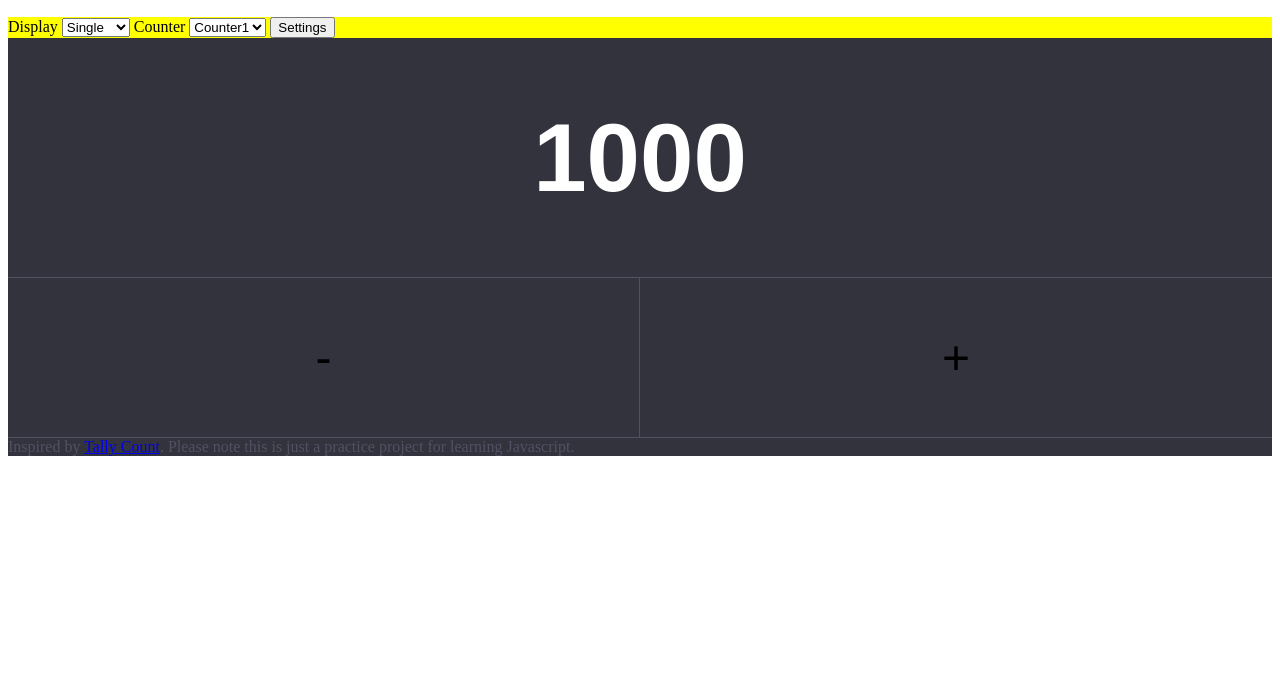
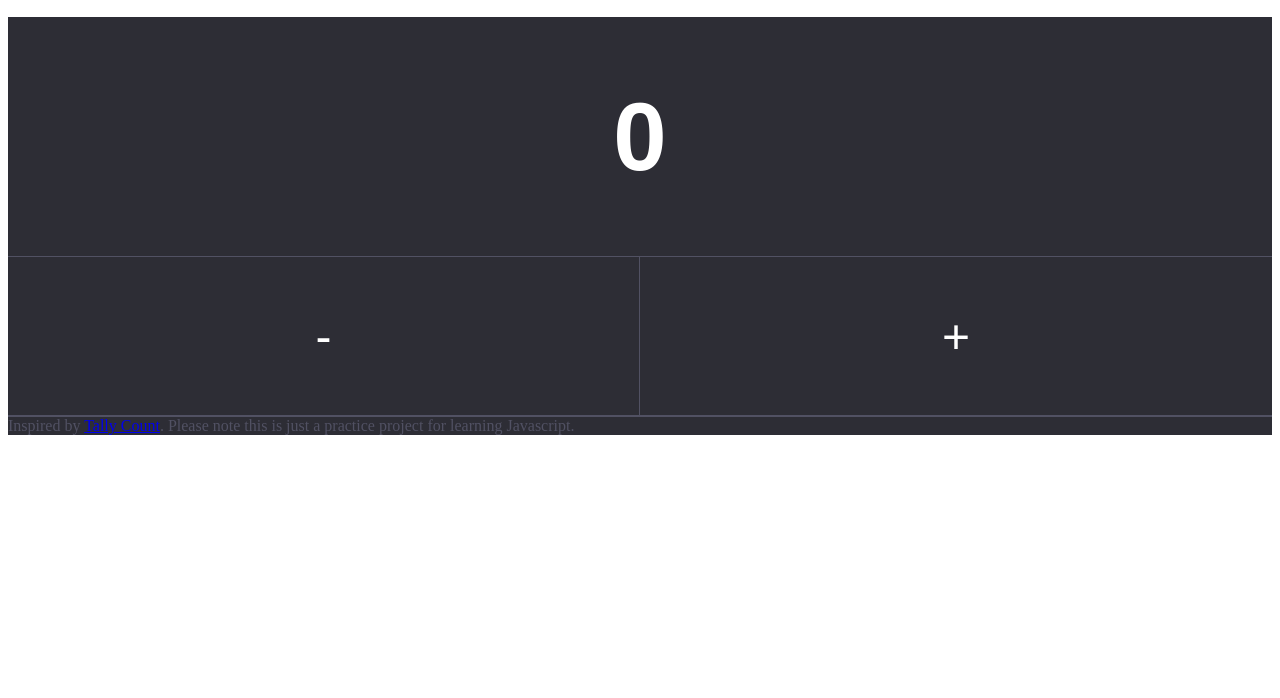
Before and after one commit to RiaanBeukes/RIABEU921_FTO2304_GroupA_RiaanBeukes_IWA, a plain HTML site: page IWA_1.1.html in a window 1280 px wide. Shown: the part 102-800 px from the top of the page. Drawn offline with Linux system fonts and the light colour scheme.

Commit message:
4thcommit

```diff
--- a/CSS/IWA_1.1.css
+++ b/CSS/IWA_1.1.css
@@ -1,7 +1,7 @@
 :root {
     --color-green: #31c48d;
     --color-white:#ffffff;
-    --color-dark-grey: #33333d;
+    --color-dark-grey: #2d2d35;
     --color-medium-grey: #424250;
     --color-light-grey: #515163;
 }
@@ -33,6 +33,7 @@
 .header_title {
     font-size: 3rem;
     font-weight: 900;
+    color: var(--color-light-grey);
 }
 
 /*---counter---*/
@@ -60,14 +61,21 @@
     background: none;
     width: 50%;
     border-width: 0;
-    color: var(--light-grey);
+    color: var(--color-white);
     font-size: 3rem;
     height: 10rem;
-    border-bottom: 1px solid var(--color-light-grey);
+    border-bottom: 2px solid var(--color-light-grey);
+    transition: transform 0.3s;
+    transform: translateY(0);
+}
+
+.counter_button:disabled {
+    background: opacity 0.2;
 }
 
 .counter_button:active {
     background:var(--color-medium-grey);
+    transform: translateY(2%);
 }
 
 .counter_button_first {
@@ -76,7 +84,7 @@
 
 /*---controls----*/
 .controls {
-    background: yellow;
+    background: rgb(50, 113, 207);
 }
 
 /*---footer---*/
--- a/IWA_1.1.html
+++ b/IWA_1.1.html
@@ -8,7 +8,8 @@
 
     <link rel="stylesheet" href="css/IWA_1.1.css">
 
-    <script src="/IWA_1.1_script.js"></script>
+    <!----**DEFER is to link the html to JS**----->
+    <script src="js/IWA_1.1_script.js" defer></script>
 </head>
 
    <body>
@@ -18,7 +19,7 @@
           </h1>
       </header>
 
-        <aside class="controls">
+        <!---<aside class="controls">
                <label>
                    <span>Display</span>
                        <select>
@@ -37,16 +38,15 @@
                </label>
 
                <button>Settings</button>
-        </aside>
+        </aside>--->
 
 
         <main class="counter">
-             <input class="counter_value" readonly
-                value="1000">
+             <input class="counter_value" data-keys="number" readonly value="0" />
 
              <div class="counter_actions">
-                <button class="counter_button counter_button_first">-</button>
-                <button class="counter_button">+</button>
+                <button data-key="subtract" class="counter_button counter_button_first">-</button>
+                <button data-key="add" class="counter_button">+</button>
              </div>
         </main>
 
```
Also changed, not shown: JS/IWA_1.1.js (added, +36 -0 lines).
